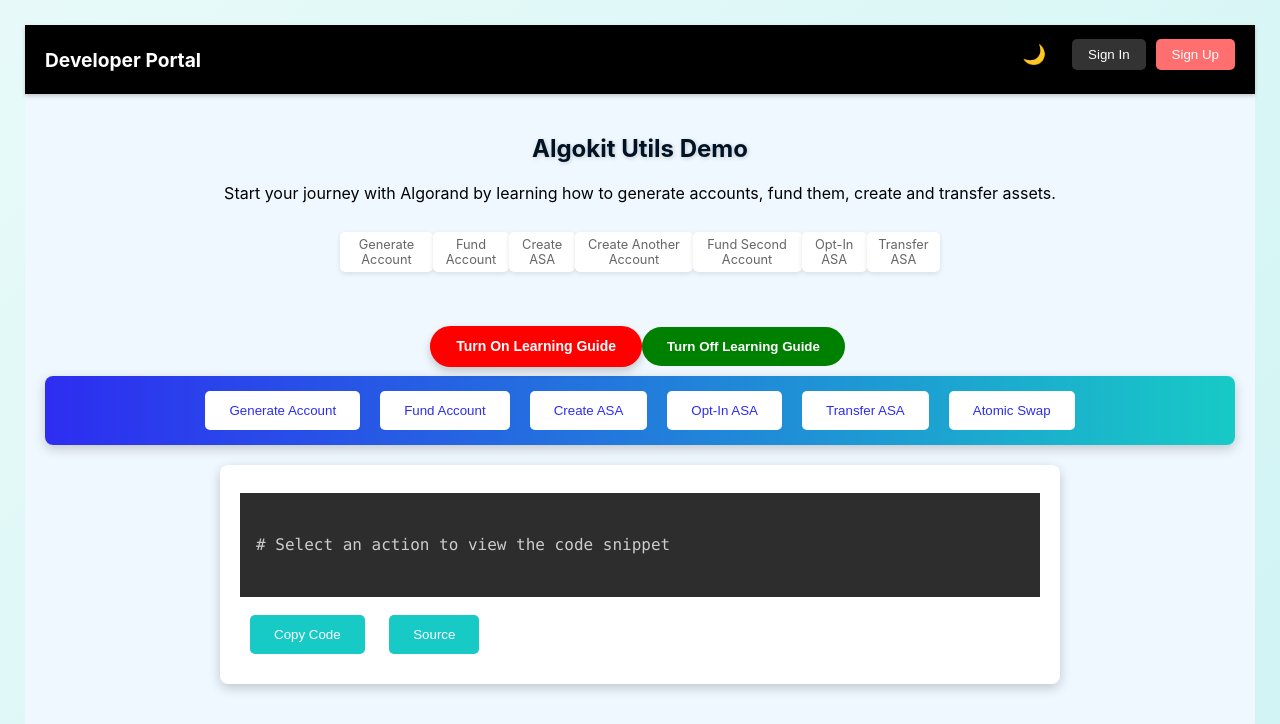
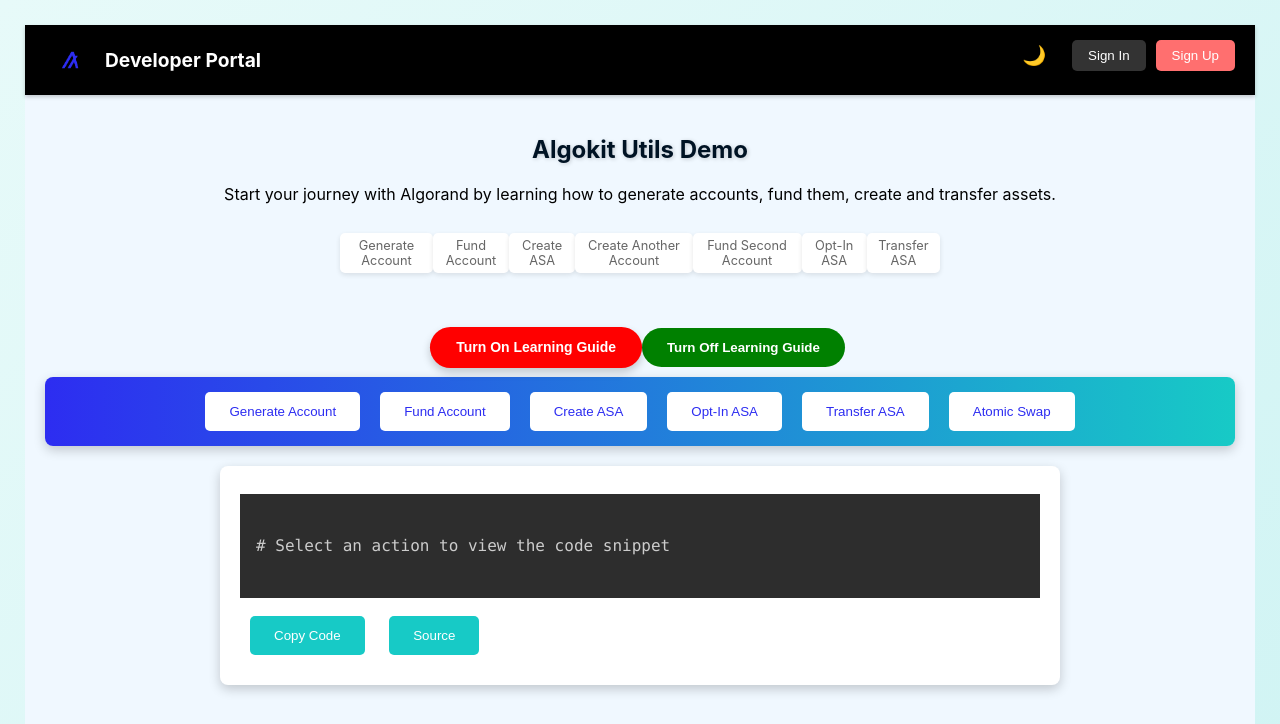
Before and after one commit to Ganainmtech/Algorand_Bytes, a Flask app: page / in a window 1280 px wide. Shown: the top 724 px of the page. Run offline with Flask 3, Linux system fonts and the light colour scheme; some libraries are stand-ins or nearby versions.

Commit message:
add nav bar

```diff
--- a/algorand_demo/static/script.js
+++ b/algorand_demo/static/script.js
@@ -265,6 +265,20 @@
 
     initializeFormHandlers();  // Attach form handlers on page load
 
+    // Add event listeners to nav buttons
+    document.getElementById('lightModeBtn').addEventListener('click', function(event) {
+        event.preventDefault();
+        alert("This feature is coming soon!"); // Show alert message
+    });
+    document.getElementById('signInBtn').addEventListener('click', function(event) {
+        event.preventDefault();
+        alert("This feature is coming soon!"); // Show alert message
+    });
+    document.getElementById('signUpBtn').addEventListener('click', function(event) {
+        event.preventDefault();
+        alert("This feature is coming soon!"); // Show alert message
+    });
+
     // Add event listeners to menu buttons
     document.getElementById('generateAccountBtn').addEventListener('click', () => handleMenuClick('generateAccount'));
     document.getElementById('fundAccountBtn').addEventListener('click', () => handleMenuClick('fundAccount'));
--- a/algorand_demo/static/styles.css
+++ b/algorand_demo/static/styles.css
@@ -20,11 +20,27 @@
     z-index: 1000;
 }
 
-.navbar-left a {
+.navbar-left {
+    display: flex;
+    align-items: center; /* Center items vertically within the navbar-left */
+}
+
+.logo-link {
+    display: flex;
+    align-items: center; /* Centers logo and text vertically */
+    text-decoration: none; /* Removes underline from the link */
     color: #ffffff; /* White text color */
-    font-size: 1.2em;
+}
+
+.logo {
+    width: 50px; /* Adjust width as needed */
+    margin-right: 10px; /* Space between the logo and text */
+    cursor: pointer; /* Pointer cursor on hover */
+}
+
+.logo-text {
+    font-size: 1.2em; /* Adjust font size as needed */
     font-weight: bold;
-    text-decoration: none;
 }
 
 .navbar-right {
--- a/algorand_demo/templates/index.html
+++ b/algorand_demo/templates/index.html
@@ -14,16 +14,21 @@
     <!-- Navigation Bar -->
 <nav class="navbar">
     <div class="navbar-left">
-            <a href="#" class="navbar-logo">
-                Developer Portal
+        <a href="https://developer.algorand.org/?utm_source=algokit_utils_demo_webpage&utm_medium=algokit_utils_demo_webpage&utm_campaign=algodevportal&utm_term=Global"
+           target="_blank"
+           rel="noopener noreferrer"
+           class="logo-link">
+            <img src="{{ url_for('static', filename='img/logo.png') }}" alt="Logo" class="logo">
+            <span class="logo-text">Developer Portal</span>
         </a>
     </div>
     <div class="navbar-right">
-            <button class="mode-toggle">🌙</button> <!-- Placeholder for dark/light mode -->
-            <button class="sign-in">Sign In</button>
-            <button class="sign-up">Sign Up</button>
+        <button id="lightModeBtn" class="mode-toggle">🌙</button>
+        <button id="signInBtn" class="sign-in">Sign In</button>
+        <button id="signUpBtn" class="sign-up">Sign Up</button>
     </div>
 </nav>
+
     <!-- Hero Section -->
     <section class="hero">
        <!--<a href="https://developer.algorand.org/?utm_source=algokit_utils_demo_webpage&utm_medium=algokit_utils_demo_webpage&utm_campaign=algodevportal&utm_term=Global" target="_blank" rel="noopener noreferrer" class="logo-link">
```
Lines whose indentation alone changed are shown as unchanged.
